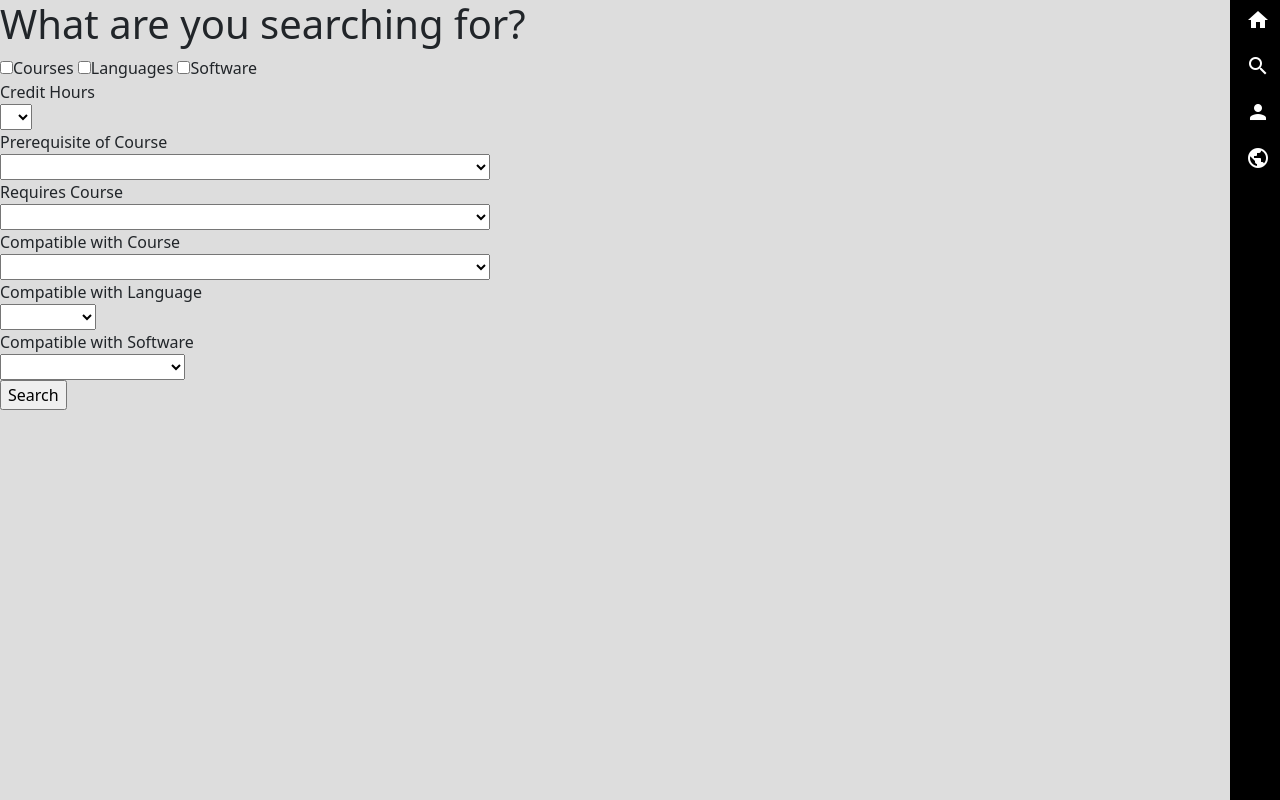
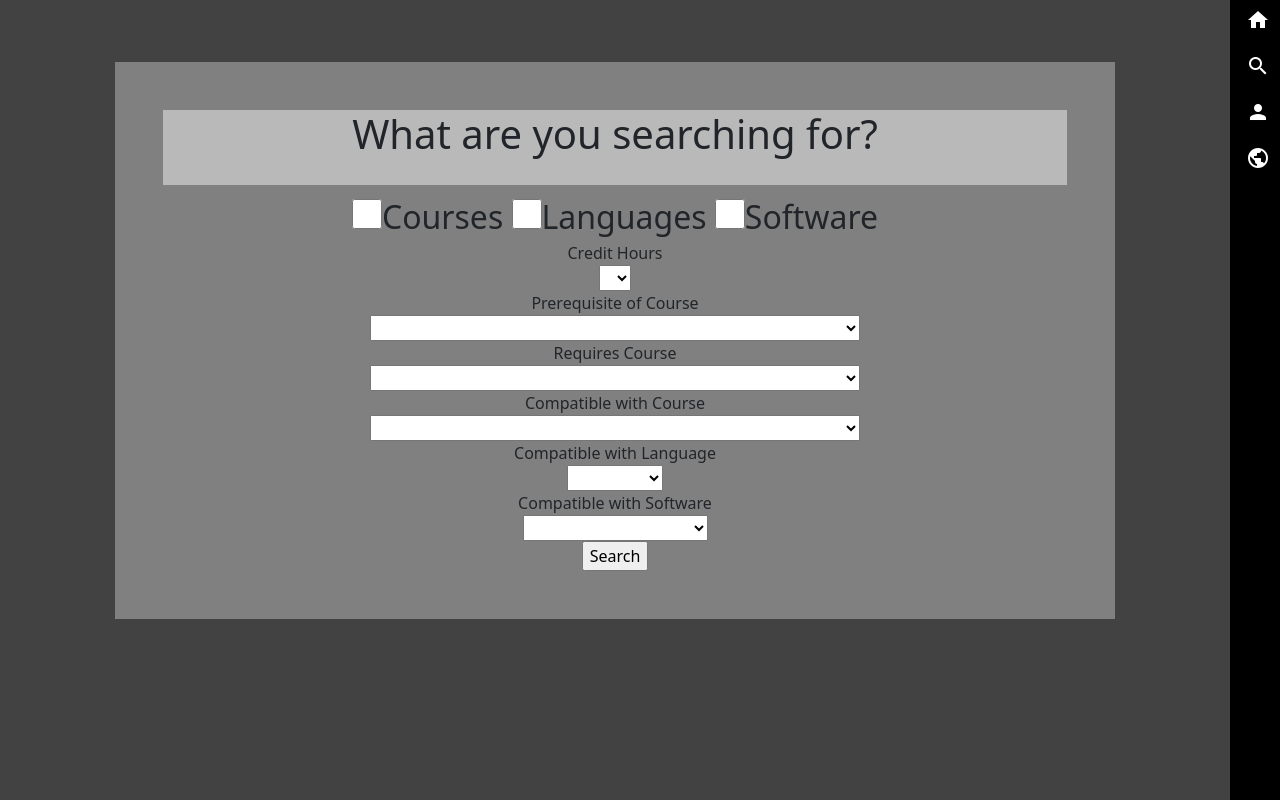
Before and after one commit to jeffreyalanwang/cheesecookie, a Flask app: page /search in a window 1280 px wide. Run offline with Flask 2, Linux system fonts and the light colour scheme; data comes from the database, SQL or seed files in the repository.

Commit message:
Search Page Update
Added CSS file, started formatting.

```diff
--- /dev/null
+++ b/static/css/search.css
@@ -0,0 +1,20 @@
+html {
+    background-color: rgb(66,66,66)
+}
+
+.header {
+    background-color: gray;
+    width : 1000px;
+    height : 100;
+    text-align:center;
+    margin: auto;
+    margin-top: 5%;
+    margin-bottom: 5%;
+}
+
+input[type=checkbox]
+{
+    width: 30px;
+    height: 30px;
+
+}
--- a/templates/search.html
+++ b/templates/search.html
@@ -10,18 +10,21 @@
 {% block head %}
 <script src="{{ url_for('static', filename='script/search.js') }}" defer></script>
 <title>Search</title>
+<link rel="stylesheet" href="{{ url_for('static', filename='css/search.css') }}">
 {% endblock %}
 
 {% block body %}
 <div class="content">
-
-    <h1>What are you searching for?</h1>
+<div class="header p-5">
+    <h1> <div style="background-color:rgb(185, 185, 185)"><div style="height:75px">What are you searching for?</div></div></h1>
 
     <form action="/search" method="POST">
+        <div style="font-size:xx-large">
         <input type="checkbox" id="course" name="search_course" value="1"><label for="course">Courses</label>
         <input type="checkbox" id="language" name="search_language" value="1"><label for="language">Languages</label>
         <input type="checkbox" id="software" name="search_software" value="1"><label for="software">Software</label>
         <br>
+        </div>
 
 
         <!--
```
